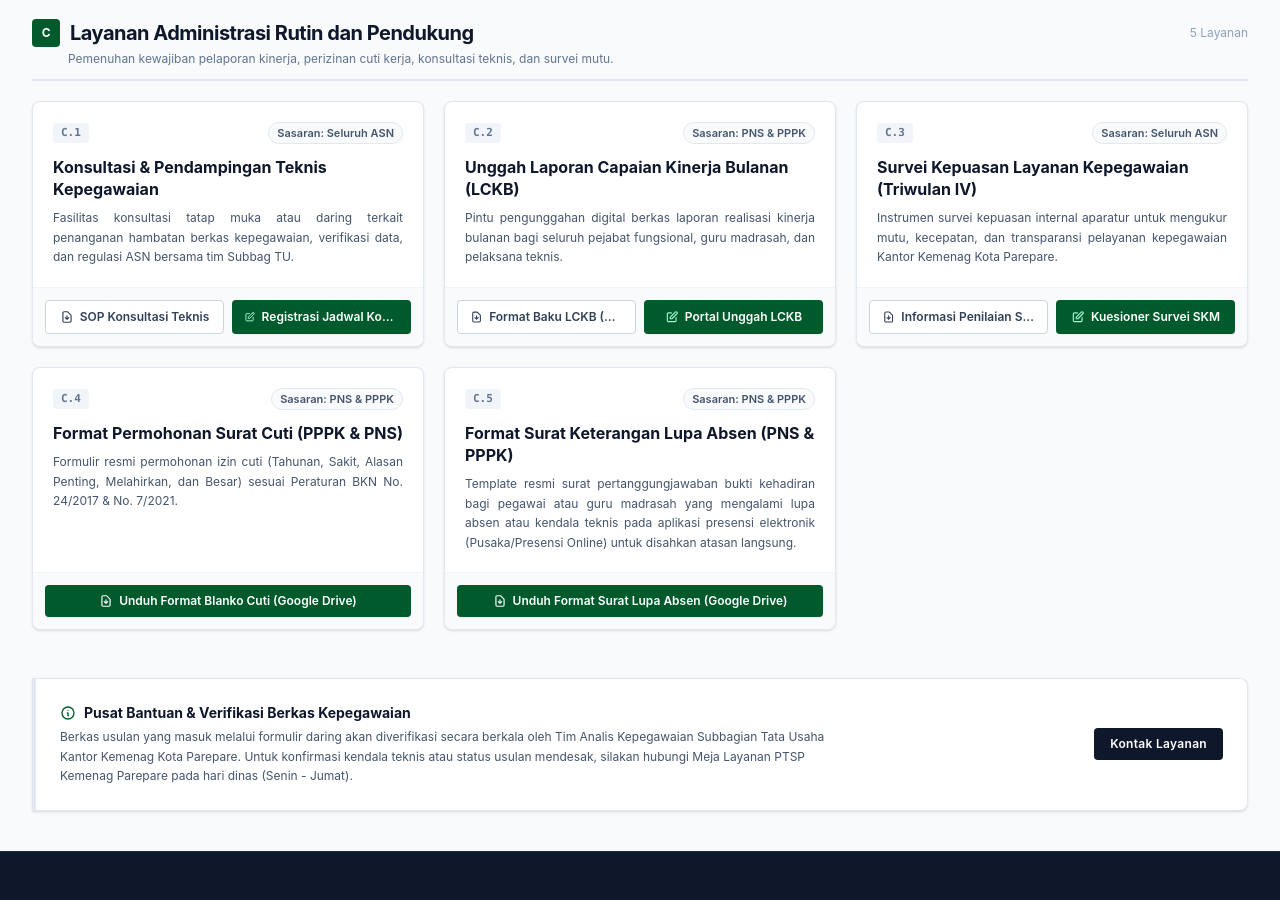
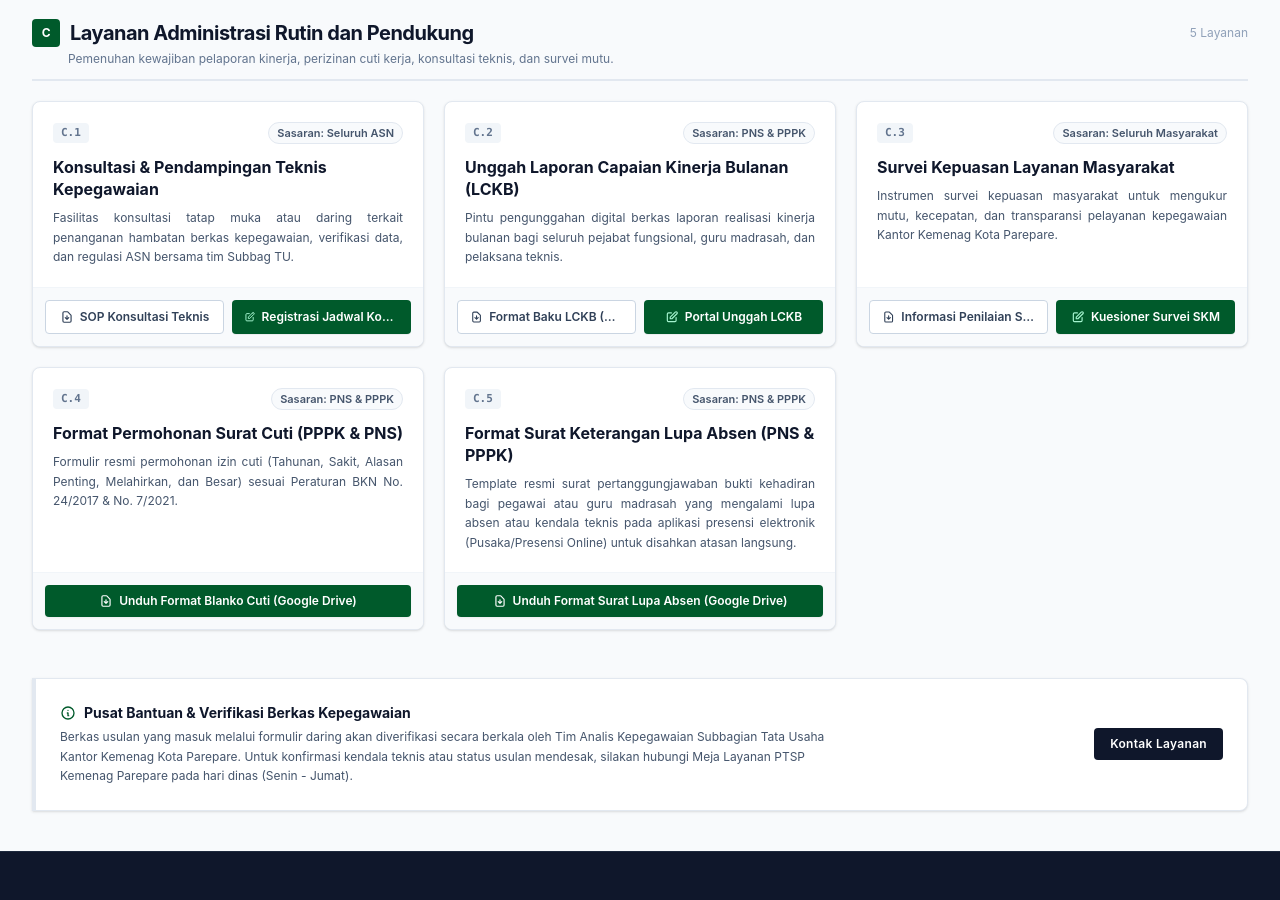
Before and after one commit to aqmalnurfauzi/ppidparepare, a Next.js app: page /layanan-kepegawaian in a window 1280 px wide. Shown: the part 1500-2400 px from the top of the page. Built offline with nearby package versions, Linux system fonts and the light colour scheme.

Commit message:
Tambahan dari pihak Kemenag sebelum rilis

```diff
--- a/app/layanan-kepegawaian/page.tsx
+++ b/app/layanan-kepegawaian/page.tsx
@@ -8,7 +8,7 @@ import { Footer } from '@/components/Footer';
 interface LayananDetail {
   kodeLayanan: string;
   nama: string;
-  sasaran: 'PNS' | 'PNS & PPPK' | 'Seluruh ASN';
+  sasaran: 'PNS' | 'PNS & PPPK' | 'Seluruh ASN' | 'Seluruh Masyarakat';
   deskripsi: string;
   labelPanduan: string;
   urlPanduan: string;
@@ -135,13 +135,13 @@ const DATA_LAYANAN_KEMENAG: KelompokLayananPemerintah[] = [
       },
       {
         kodeLayanan: 'C.3',
-        nama: 'Survei Kepuasan Layanan Kepegawaian (Triwulan IV)',
-        sasaran: 'Seluruh ASN',
-        deskripsi: 'Instrumen survei kepuasan internal aparatur untuk mengukur mutu, kecepatan, dan transparansi pelayanan kepegawaian Kantor Kemenag Kota Parepare.',
+        nama: 'Survei Kepuasan Layanan Masyarakat',
+        sasaran: 'Seluruh Masyarakat',
+        deskripsi: 'Instrumen survei kepuasan masyarakat untuk mengukur mutu, kecepatan, dan transparansi pelayanan kepegawaian Kantor Kemenag Kota Parepare.',
         labelPanduan: 'Informasi Penilaian SKM',
-        urlPanduan: 'https://drive.google.com/file/d/info-skm-kemenag/view',
+        urlPanduan: 'https://drive.google.com/file/d/1vfRFnVWrHRL4Uq13FqG-evYlggLorzJe/view?usp=sharing',
         labelFormulir: 'Kuesioner Survei SKM',
-        urlFormulir: 'https://docs.google.com/forms/d/e/1FAIpQLScXi71sIsMtksj--TSOD9INHsLYOF9qJvnXxCQXE-jyMhUXyw/viewform?usp=header'
+        urlFormulir: 'https://skm.go.id/share/instansi/0dc5ab4e-d242-49b3-9755-20739a7f7856/2'
       },
       {
         kodeLayanan: 'C.4',
--- a/package.json
+++ b/package.json
@@ -4,7 +4,7 @@
   "private": true,
   "scripts": {
     "dev": "next dev",
-    "build": "NODE_OPTIONS='--max-old-space-size=3072' next build",
+    "build": "next build",
     "start": "next start",
     "lint": "eslint .",
     "clean": "next clean"
```
